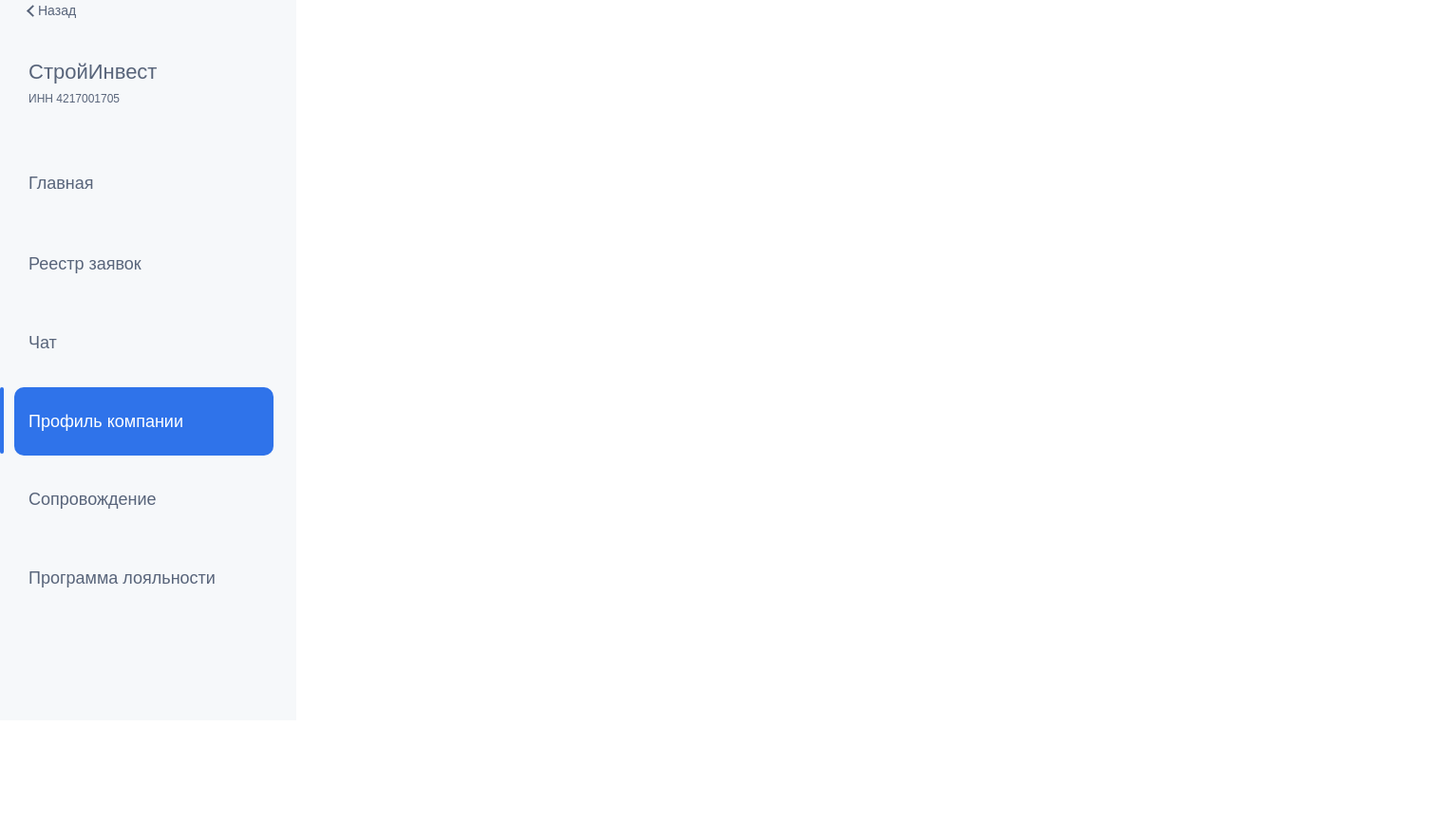
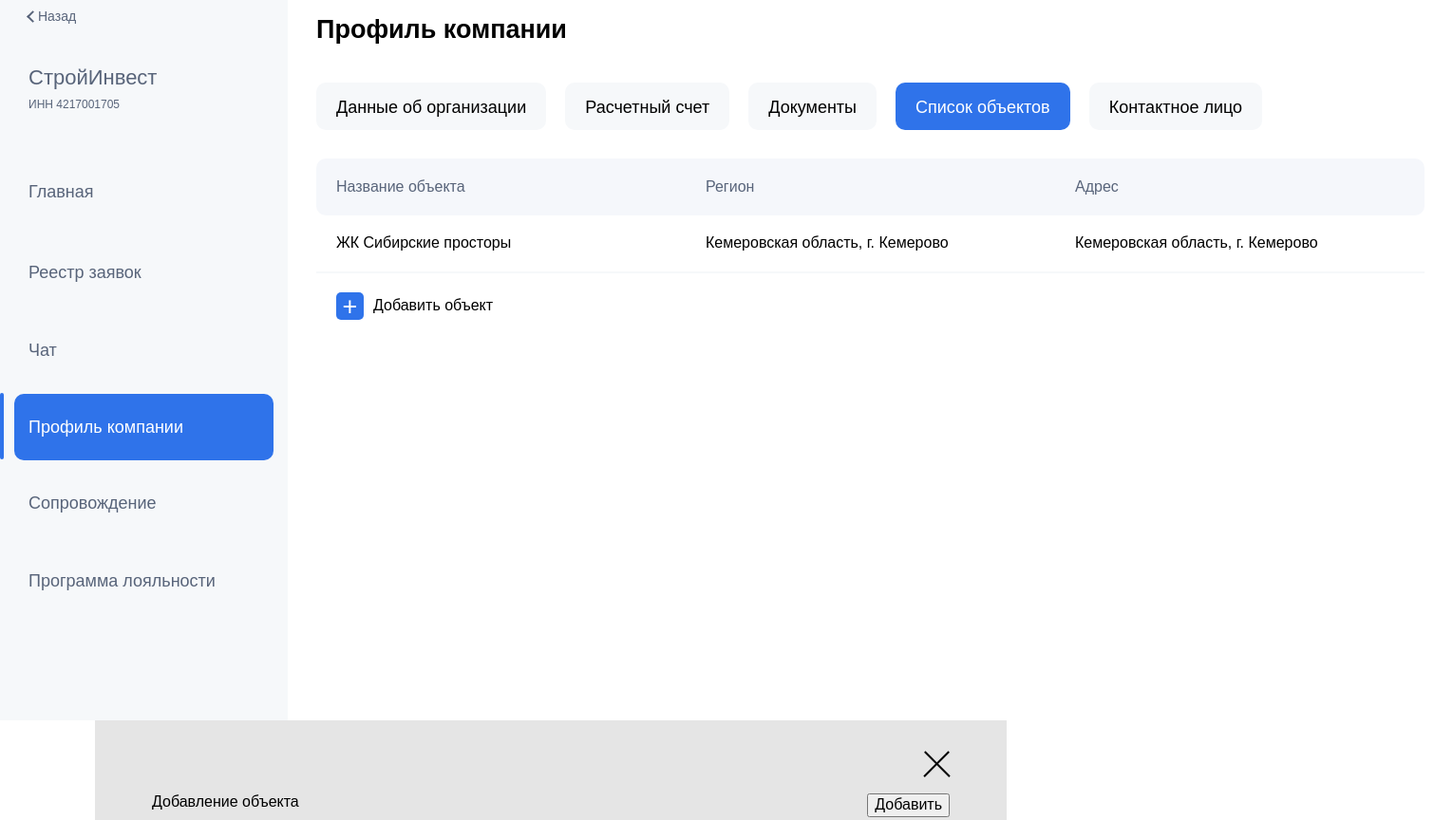
Before and after one commit to Romanenko-Vasilii/Test_lemon, a website: page index.html in a window 1280 px wide. Shown: the part 157-1021 px from the top of the page at 95% size, 1530 px wide, since content can reach past the window. Before the commit the page ends 916 px from the top, so only its background shows below. Drawn offline with Linux system fonts and the light colour scheme.

Commit message:
make contant

```diff
--- a/index.html
+++ b/index.html
@@ -15,21 +15,69 @@
     <!-- /.name -->
   </header>
   <!-- /.header -->
-  <main>
+  <main class="main">
     <nav class="sidebar">
       <li class="list sidebar__list--arrow">Назад</li>
       <li class="list sidebar__list--big">СтройИнвест <p class="list list__text">ИНН 4217001705</p></li>
       <li class="list sidebar__list--head">Главная</li>
       <li class="list sidebar__list">Реестр заявок</li>
       <li class="list sidebar__list">Чат</li>
-      <li class="list sidebar__list list__activ">Профиль компании</li>
+      <li class="list sidebar__list sidebar__list--activ">Профиль компании</li>
       <li class="list sidebar__list">Сопровождение</li>
       <li class="list sidebar__list">Программа лояльности</li>
     </nav>
     <!-- /.sidebar -->
-    <div class="contant"></div>
+    <div class="contant">
+      <div class="title contant__title">Профиль компании</div>
+      <!-- /.title contant__title -->
+      <nav class="nav contant__nav">
+        <li class="nav__list">Данные об организации</li>
+        <!-- /.nav__list -->
+        <li class="nav__list">Расчетный счет</li>
+        <!-- /.nav__list -->
+        <li class="nav__list">Документы</li>
+        <!-- /.nav__list -->
+        <li class="nav__list nav__list--active ">Список объектов</li>
+        <!-- /.nav__list -->
+        <li class="nav__list">Контактное лицо</li>
+        <!-- /.nav__list -->
+      </nav>
+      <!-- /.nav content__nav -->
+      <div class="head contant__head">
+        <div class="head__list">Название объекта</div>
+        <!-- /.head__list -->
+        <div class="head__list">Регион</div>
+        <!-- /.head__list -->
+        <div class="head__list">Адрес</div>
+        <!-- /.head__list -->
+      </div>
+      <!-- /.head contant__head -->
+      <div class="info contant__info">
+        <div class="info__list">ЖК Сибирские просторы</div>
+        <!-- /.info__list -->
+        <div class="info__list">Кемеровская область, г. Кемерово</div>
+        <!-- /.info__list -->
+        <div class="info__list">Кемеровская область, г. Кемерово</div>
+        <!-- /.info__list -->
+      </div>
+      <!-- /.info contant__info -->
+      <div class="add">Добавить объект</div>
+      <!-- /.add -->
+
+    </div>
     <!-- /.contant -->
   </main>
+  <div class="modal">
+    <div class="modal__close"></div>
+    <!-- /.modal__close -->
+    <div class="modal__head">
+      <div class="modal__add">Добавление объекта</div>
+      <!-- /.modal__add -->
+      <button class="button modal__button">Добавить</button>
+    </div>
+    <!-- /.modal__add -->
+  </div>
+  <!-- /.modal -->
 
 </body>
 </html>
--- a/sass/templates/_main.sass
+++ b/sass/templates/_main.sass
@@ -1,7 +1,7 @@
 *, *:before, *:after
     box-sizing: border-box
 body
-  font-family: 'HelveticaNeueCyr', sans-serif
+  font-family: HelveticaNeueCyr, sans-serif
 
 .header
   display: flex
@@ -31,6 +31,9 @@ body
       margin: 0 48px 2px 11px
       cursor: pointer
 
+.main
+  display: flex
+
 li
   list-style-type: none
   cursor: pointer
@@ -39,11 +42,11 @@ li
   height: 100vh
   background: #F6F8FA
   color: #58647A
-  padding: 44px 15px 0 15px
+  padding: 50px 15px 0 15px
   &__list
     font-style: normal
     padding: 26px 0 26px 15px
-    margin: 0 0 10px 0
+    margin: 0 0 9px 0
     font-size: 18px
     // letter-spacing: 0.06rem
   &__list--arrow
@@ -65,18 +68,18 @@ li
     font-size: 22px
     padding: 0 0 0 15px
   &__list--head
-    margin: 72px 0 38px 0
+    margin: 75px 0 38px 0
     padding: 0 0 0 15px
     font-size: 18px
   .list__text
     font-size: 12px
     margin: 9px 0 0 0
-  .list__activ
+  &__list--activ
     width: 273px
     background: #2F73EA
     border-radius: 10px
     color: #FFFFFF
-    padding: 26px 0 26px 15px
+    padding: 25px 0 25px 15px
     &::before
       content: ''
       display: inline-block
@@ -86,3 +89,99 @@ li
       margin: -26px 0 0 -30px
       position: absolute
       border-radius: 40px
+
+.contant
+  width: 100%
+  padding: 57px 30px 0 30px
+  &__title
+    font-size: 27px
+    font-weight: 550
+  &__nav
+    display: flex
+    margin: 40px 0 0 0
+  &__head
+    display: flex
+    background: #F5F7FB
+    border-radius: 10px
+    margin: 30px 0 0 0
+  &__info
+    display: flex
+    border-bottom: 2px solid #F6F8FA
+.nav__list
+  padding: 16px 21px 13px 21px
+  background: #F6F8FA
+  border-radius: 10px
+  margin: 0 20px 0 0
+  color: #000000
+  font-size: 18px
+  &--active
+    background: #2F73EA
+    color: #FFFFFF
+.nav li:last-child
+  margin: 0
+.head__list
+  padding: 21px 0 21px 21px
+  font-size: 16px
+  font-weight: normal
+  color: #58647A
+  width: 389px
+.info__list
+  padding: 20px 0 20px 21px
+  font-size: 16px
+  font-weight: normal
+  width: 389px
+  color: #000000
+.add
+  margin: 20px 0 0 0
+  font-size: 16px
+  padding: 0 0 0 21px
+  &::before
+    content: '+'
+    display: inline-block
+    font-size: 27px
+    width: 29px
+    height: 29px
+    border-radius: 5px
+    color: #FFFFFF
+    background: #2F73EA
+    text-align: center
+    vertical-align: middle
+    margin: 0 10px 0 0
+    cursor: pointer
+
+.modal
+  width: 960px
+  height: 1250px
+  background: #E5E5E5
+  margin-left: 100px
+  padding: 40px 60px 0 60px
+  &__close
+    text-align: right
+    height: 37px
+    padding-right: 20px
+    // border-bottom: 2px solid #000000
+    // cursor: pointer
+    // transform: rotate(45deg)
+    // margin-left: 50px
+    &::before
+      position: absolute
+      content: ''
+      display: inline
+      width: 37px
+      height: 37px
+      border-top: 2px solid #000000
+      transform: rotate(45deg)
+      margin: 0px 0 0 -24px
+    &::after
+      position: absolute
+      content: ''
+      display: inline
+      width: 37px
+      height: 37px
+      border-top: 2px solid #000000
+      transform: rotate(-45deg)
+
+  &__head
+    display: flex
+    justify-content: space-between
+    align-items:
```
Also changed, not shown: css/style.css.
